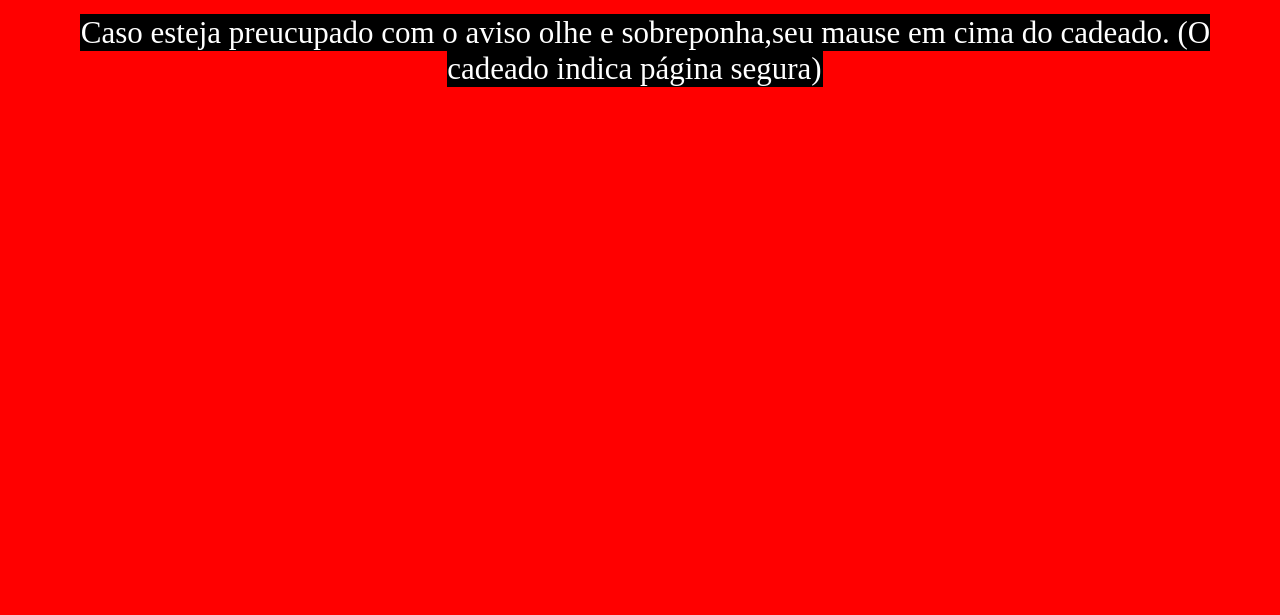
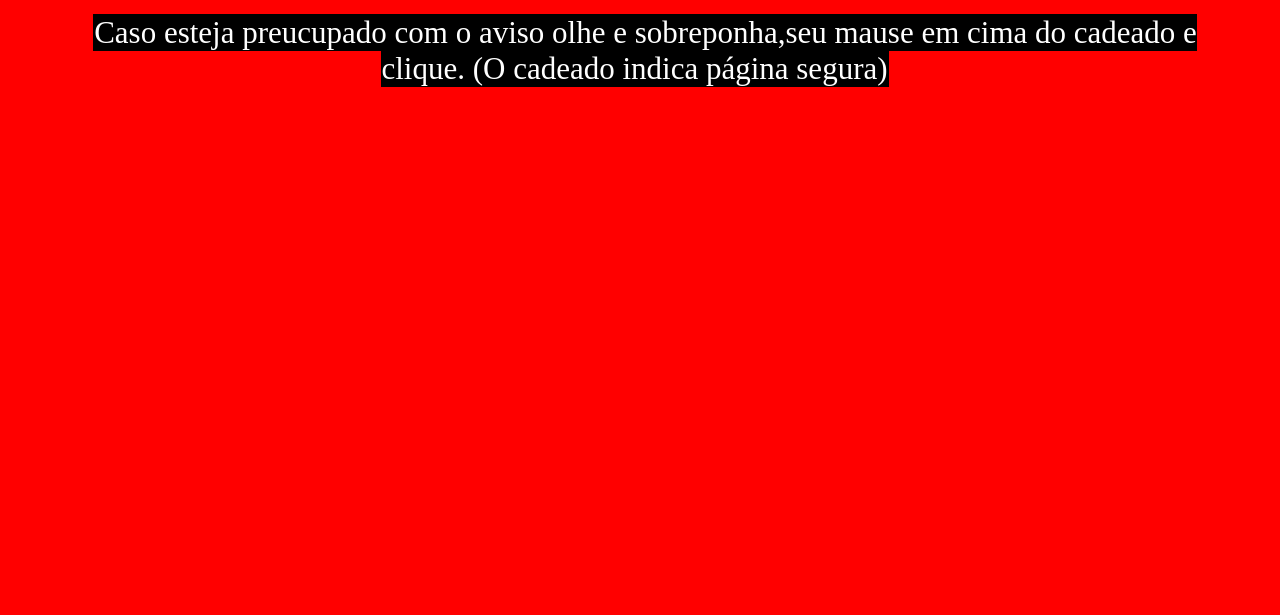
Before and after one commit to Watchies/Sua-Seguranca, a plain HTML site: page index.html in a window 1280 px wide. Shown: the part 185-800 px from the top of the page. Drawn offline with Linux system fonts and the light colour scheme.

Commit message:
Update index.html

```diff
--- a/index.html
+++ b/index.html
@@ -8,7 +8,7 @@
 </div>
 
     <div align="center" class="conteinerP">
-<p2>Caso esteja preucupado com o aviso olhe e sobreponha,seu mause em cima do cadeado. (O cadeado indica página segura)</p2>
+<p2>Caso esteja preucupado com o aviso olhe e sobreponha,seu mause em cima do cadeado e clique. (O cadeado indica página segura)</p2>
     </div>
 
   </body>
```
